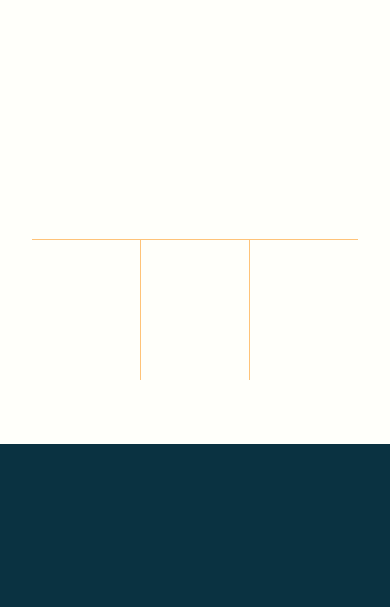
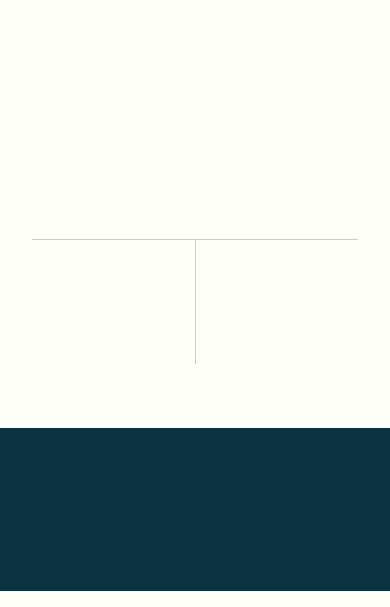
Before and after one commit to firebelly/oyez-bodypolitic, a PHP site: page /ch3.php?type=1 in a window 390 px wide. Shown: the part 4253-4860 px from the top of the page. Run offline with PHP 8.4, Linux system fonts and the light colour scheme; some libraries are stand-ins or nearby versions.

Commit message:
Responsive chapter nav fix

```diff
--- a/template/sass/components/_chapter-mods.scss
+++ b/template/sass/components/_chapter-mods.scss
@@ -10,4 +10,7 @@ body[data-bodyClass=ch4] {
   .chapter-nav {
     justify-content: flex-start;
   }
+  .prev-container {
+      border-right: 1px solid $brand-secondary;
+  }
 }
--- a/template/sass/components/_chapter-nav.scss
+++ b/template/sass/components/_chapter-nav.scss
@@ -9,13 +9,19 @@ $containerPadding: 30px;
 
   .prev-container,
   .next-container {
-    max-width: 33.3333%;
-    flex-basis: 33.3333%;
+    max-width: 50%;
+    flex-basis: 50%;
     padding-top: $containerPadding;
+    @include media-sm {
+      max-width: 33.3333%;
+      flex-basis: 33.3333%;
+    }
   }
   .prev-container {
     padding-right: $containerPadding;
-    border-right: 1px solid $brand-secondary;
+    @include media-sm {
+      border-right: 1px solid $brand-secondary;
+    }
   }
   .next-container {
     padding-left: $containerPadding;
```
Also changed, not shown: template/css/main.css (+21 -5 lines), template/css/main.min.css.
